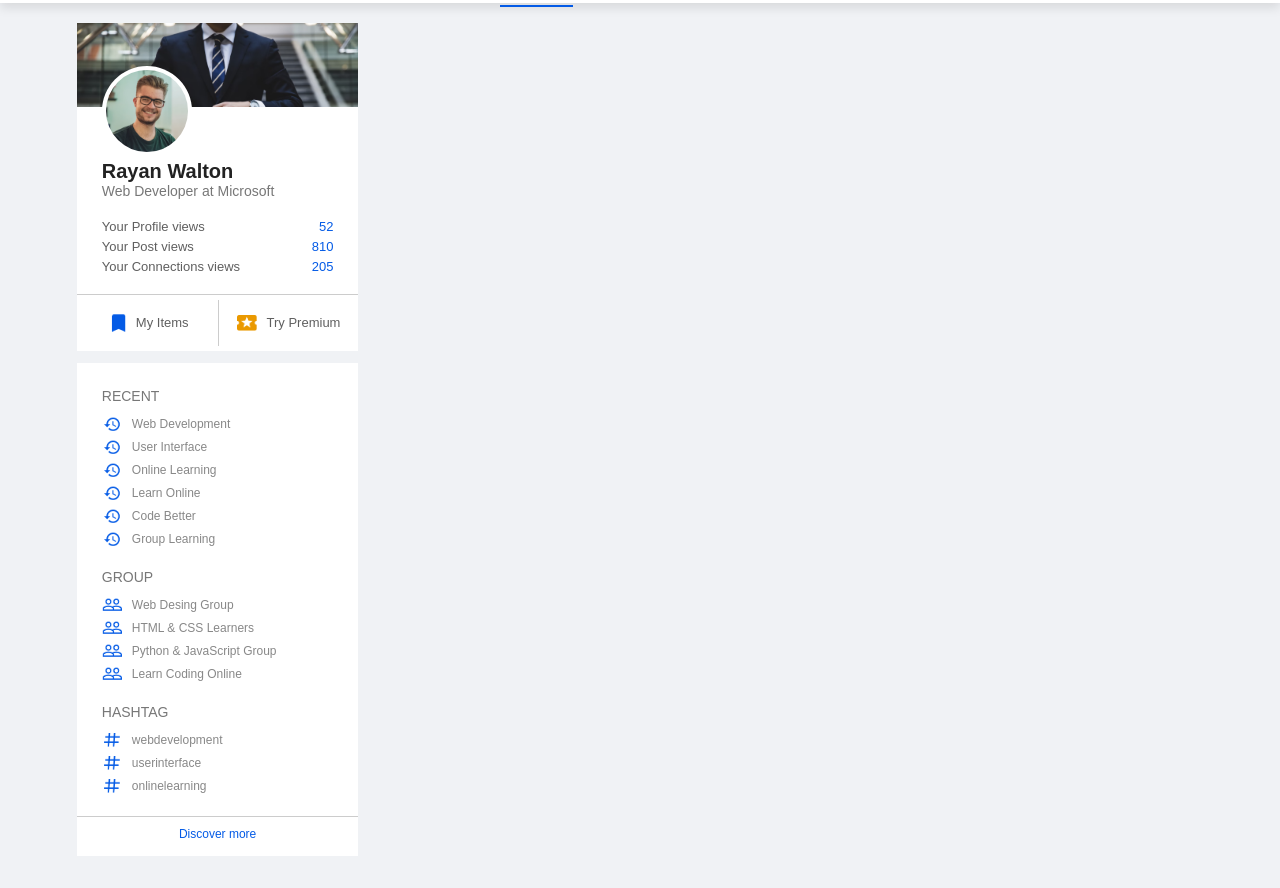
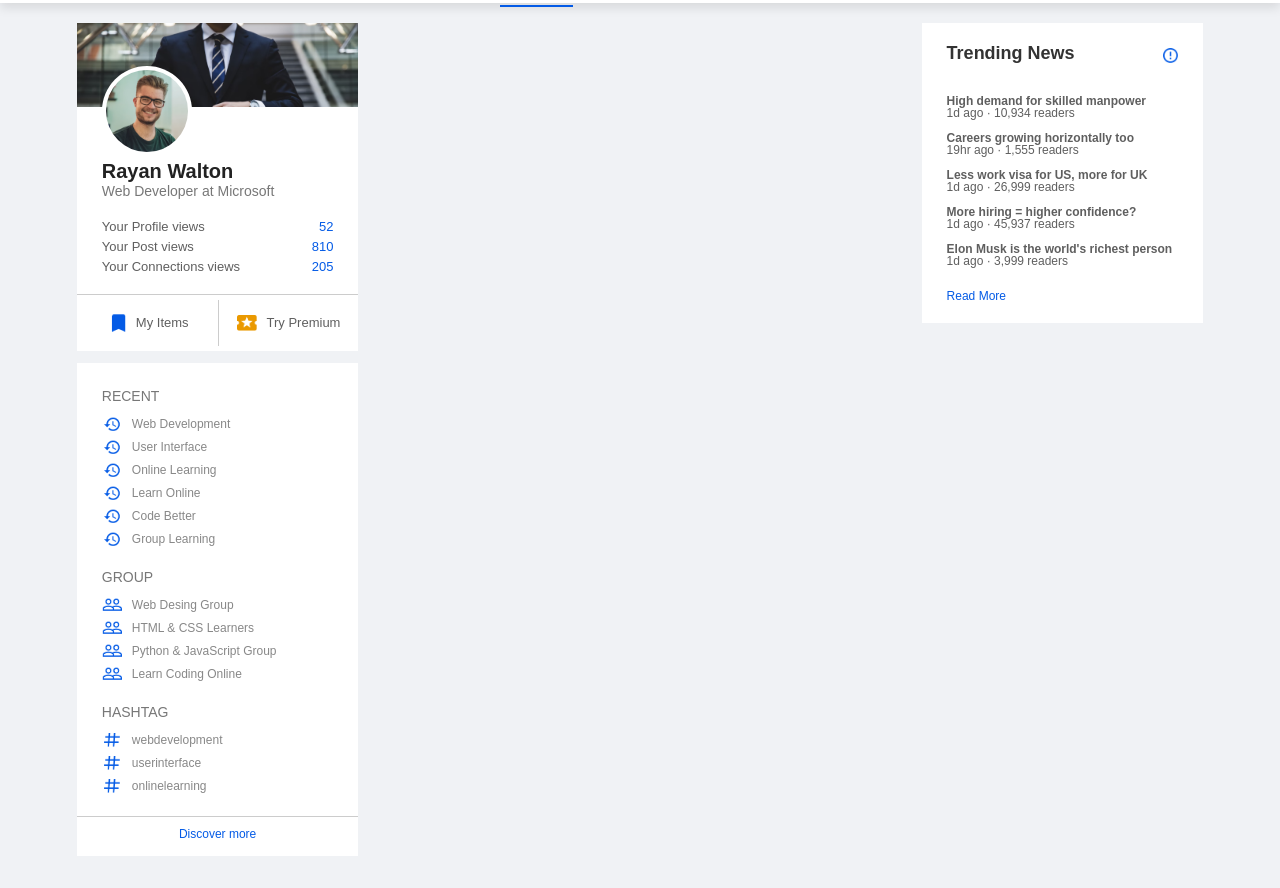
Before and after one commit to thmmahendra/NepIn, a plain HTML site: page index.html in a window 1280 px wide. Shown: the part 49-937 px from the top of the page. Drawn offline with Linux system fonts and the light colour scheme.

Commit message:
Initial comments

```diff
--- a/index.html
+++ b/index.html
@@ -85,7 +85,28 @@
     <!--------- main-content -------------->
     <div class="main-content"></div>
     <!---------- right-sidebar ------------->
-    <div class="right-sidebar"></div>
+    <div class="right-sidebar">
+        <div class="sidebar-news">
+            <img src="images/more.png" class="info-icon">
+            <h3>Trending News</h3>
+            <a href="#">High demand for skilled manpower</a>
+            <span>1d ago &middot; 10,934 readers</span>
+
+            <a href="#">Careers growing horizontally too</a>
+            <span>19hr ago &middot; 1,555 readers</span>
+
+            <a href="#">Less work visa for US, more for UK</a>
+            <span>1d ago &middot; 26,999 readers</span>
+
+            <a href="#">More hiring = higher confidence?</a>
+            <span>1d ago &middot; 45,937 readers</span>
+
+            <a href="#">Elon Musk is the world's richest person</a>
+            <span>1d ago &middot; 3,999 readers</span>
+
+            <a href="#" class="read-more-link">Read More</a>
+        </div>
+    </div>
 </div>
 
 </html>
--- a/style.css
+++ b/style.css
@@ -249,6 +249,43 @@ a {
     align-self: flex-start;
 }
 
+.sidebar-news {
+    background: #fff;
+    padding: 10px 25px;
+}
+
+.info-icon {
+    width: 15px;
+    float: right;
+    margin-top: 15px;
+}
+
+.sidebar-news h3 {
+    font-size: 18px;
+    font-weight: 600;
+    color: #333;
+    margin: 10px 0 30px;
+}
+
+.sidebar-news a {
+    display: block;
+    font-size: 12px;
+    font-weight: 600;
+    margin-top: 10px;
+    margin-bottom: -5px;
+}
+
+.sidebar-news span {
+    font-size: 12px;
+}
+
+.sidebar-news .read-more-link {
+    color: #045be6;
+    font-weight: 500;
+    margin: 20px 0 10px;
+}
+
+
 /*-------------- main-content -------------------*/
 .main-content {
     flex-basis: 47%;
```
